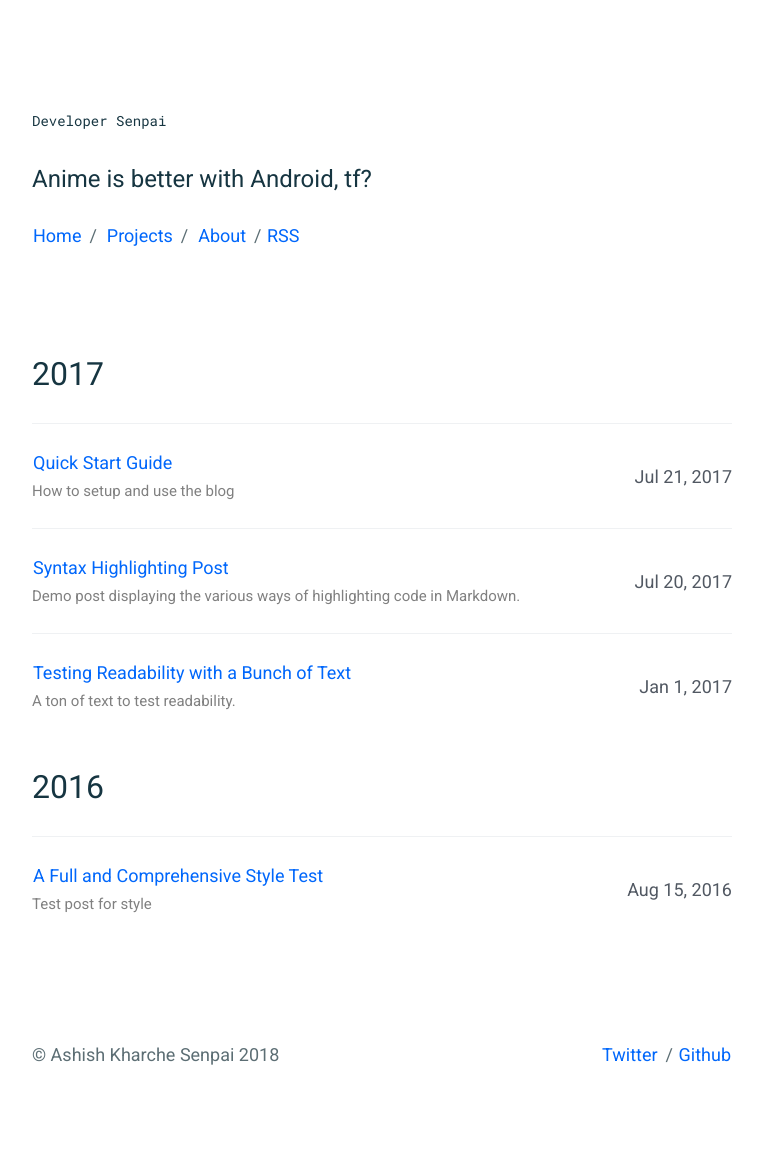
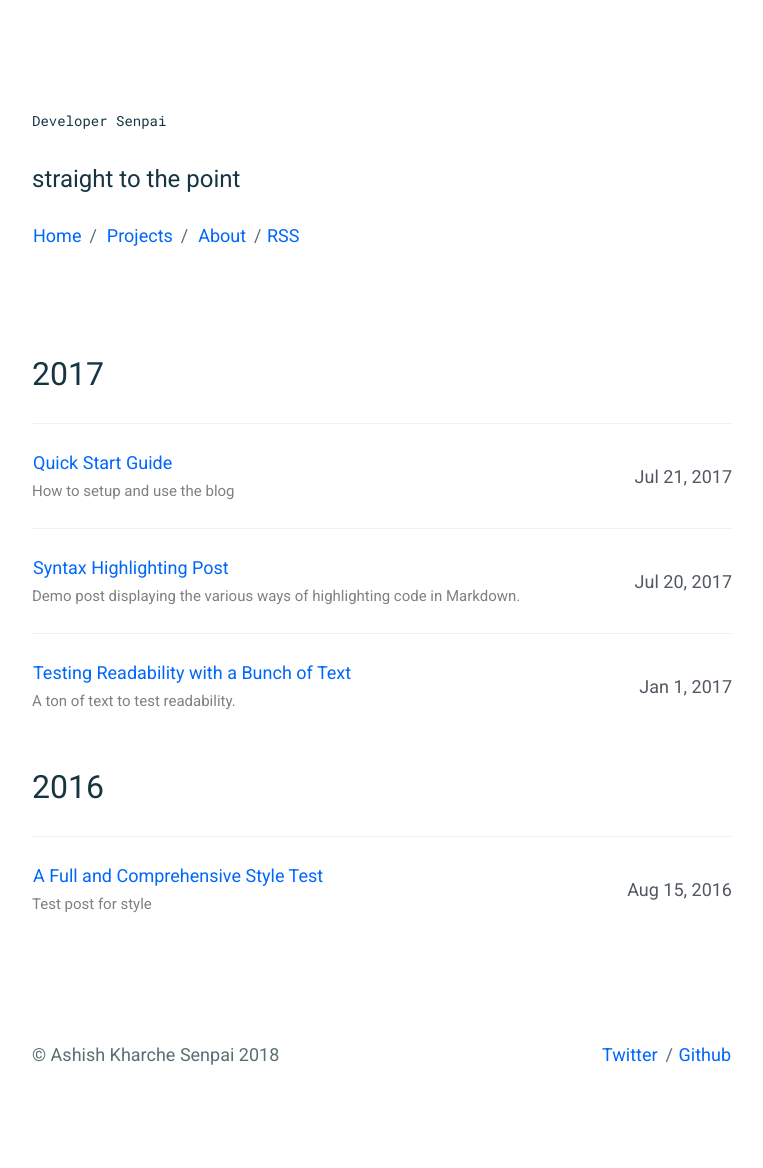
Before and after one commit to developersenpai/developersenpai, a Jekyll site: the page built from index.html, in a window 1280 px wide. Shown: the whole page, without its empty margins (258-1021 px from the left). Built offline with Jekyll 4.4.1, drawn with Linux system fonts in a browser that asks for light colours.

Commit message:
Update _config.yml

```diff
--- a/_config.yml
+++ b/_config.yml
@@ -1,7 +1,7 @@
 # Site settings
 title: "Developer Senpai"
 description: >
-  Anime is better with Android, tf?
+  straight to the point
 
 author: Ashish Kharche Senpai
 email: developersenpai@gmail.com
```
